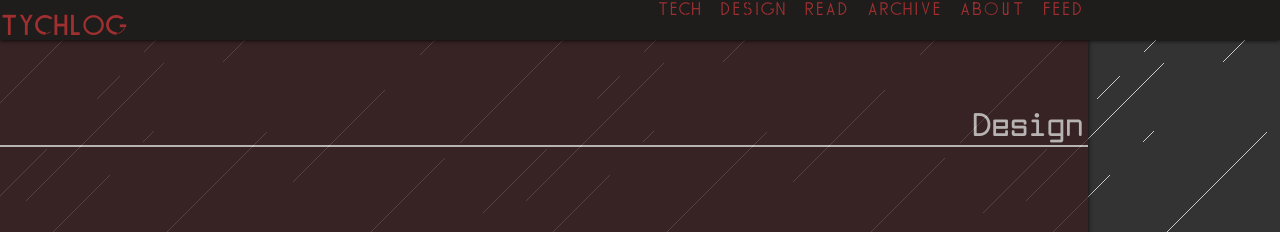
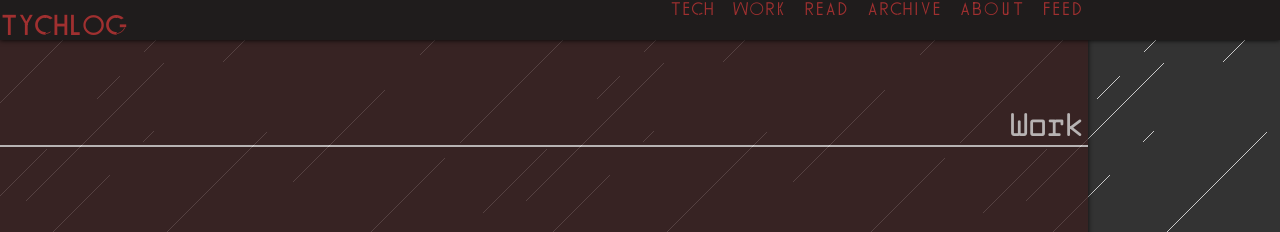
Before and after one commit to tychio/old_blog, a Jekyll site: the page built from work.html, in a window 1280 px wide and 900 px high. Shown: the top 232 px of the window. Built offline with Jekyll 4.4.1, drawn with Linux system fonts in a browser that asks for light colours; Markdown is read by kramdown in place of the engine named in the settings.

Commit message:
change category design to work.

```diff
--- a/_layouts/default.html
+++ b/_layouts/default.html
@@ -22,7 +22,7 @@
             <a href="/"><h1>Tychlog</h1></a>
             <nav>
                 <a href="/technology.html">Tech</a>
-                <a href="/design.html">Design</a>
+                <a href="/work.html">Work</a>
                 <a href="/read.html">Read</a>
                 <a href="/archive.html">Archive</a>
                 <a href="/about.html">About</a>
--- a/design.html
+++ b/work.html
@@ -1,11 +1,11 @@
 ---
 layout: default
-title: Design - Tychlog
+title: Work - Tychlog
 ---
 
 <dl>
-    <dt>Design</dt>
-{% for post in site.categories.design %}
+    <dt>Work</dt>
+{% for post in site.categories.work %}
     <dd>
         <a href="{{ post.url }}">
             <time>{{ post.date | date_to_string }}</time>
```
Also changed, not shown: _posts/2013-05-21-design-tools.md (+1 -1 lines), _posts/2013-05-29-design-tools2.md (+1 -1 lines).
